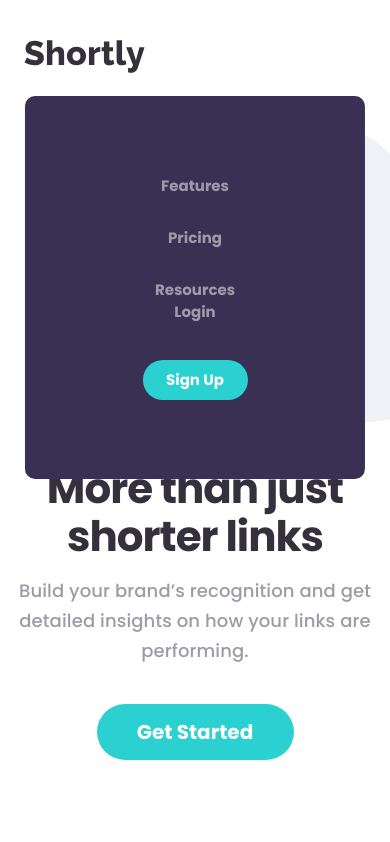
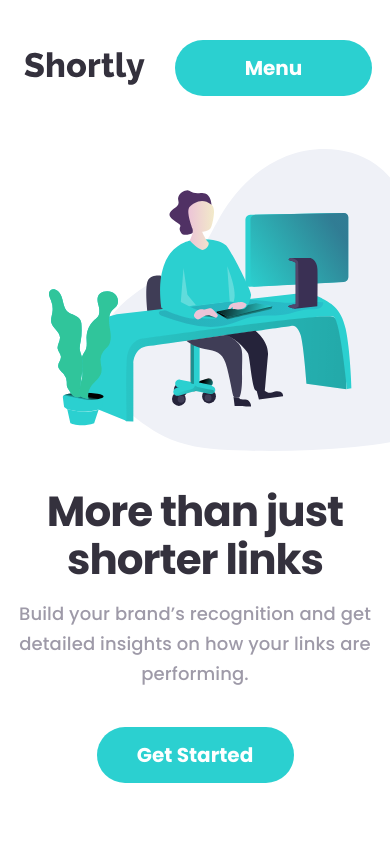
Before and after one commit to KiddAlexx/url-shortening-api-FM, a React (Vite) app: page / in a window 390 px wide. Shown: the top 842 px of the page. Built offline with nearby package versions, Linux system fonts and the light colour scheme; the HTML template or start-up script is replaced by a standard one.

Commit message:
add toggleMenu function for mobile menu + add temp button to trigger function

```diff
--- a/src/components/Header.jsx
+++ b/src/components/Header.jsx
@@ -1,6 +1,14 @@
 import shortlyLogo from '../assets/imgs/logo.svg';
+import { useState } from 'react';
 
 function Header() {
+  const [menuActive, setMenuActive] = useState(false);
+
+  function toggleMenu() {
+    setMenuActive((prevState) => !prevState);
+    console.log(menuActive);
+  }
+
   return (
     <nav className="main-nav">
       <img
@@ -8,7 +16,11 @@ function Header() {
         alt="Simple logo of company name - Shortly"
         className="logo"
       />
-      <div className="menu-auth-container">
+      <div
+        className={`menu-auth-container ${
+          menuActive ? 'mobile-menu-open' : ''
+        }`}
+      >
         <div className="nav-left">
           <ul className="nav-menu-items">
             <li>
@@ -33,6 +45,9 @@ function Header() {
           </li>
         </ul>
       </div>
+      <button className="btn-main" onClick={toggleMenu}>
+        Menu
+      </button>
     </nav>
   );
 }
--- a/src/queries.css
+++ b/src/queries.css
@@ -261,6 +261,11 @@
     align-items: center;
     justify-content: center;
     z-index: 5;
+    display: none;
+  }
+
+  .mobile-menu-open {
+    display: flex;
   }
 
   .main-nav a:hover {
@@ -294,15 +299,6 @@
     font-size: 1.5rem;
     line-height: 2.2rem; */
   }
-
-  /* also adjust later in menu */
-
-  /*   .btn-signup {
-    width: 10.5rem;
-    height: 4rem;
-    font-size: 1.5rem;
-    line-height: 2.2rem;
-  } */
 
   /********************Hero-Component*******************/
 
```
